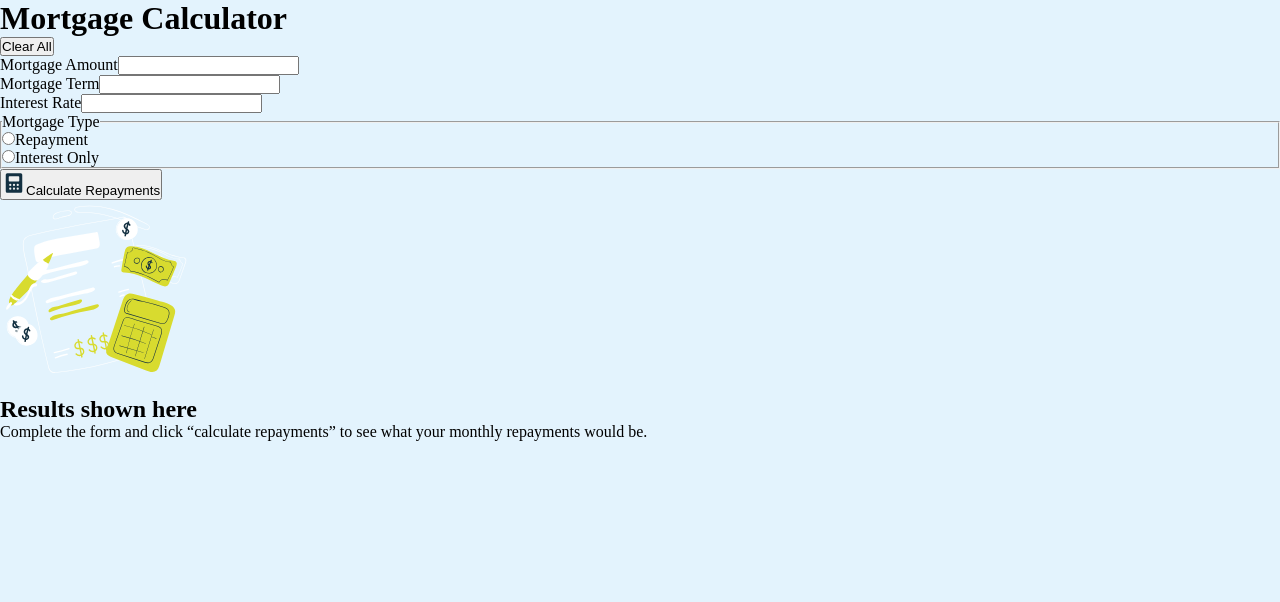
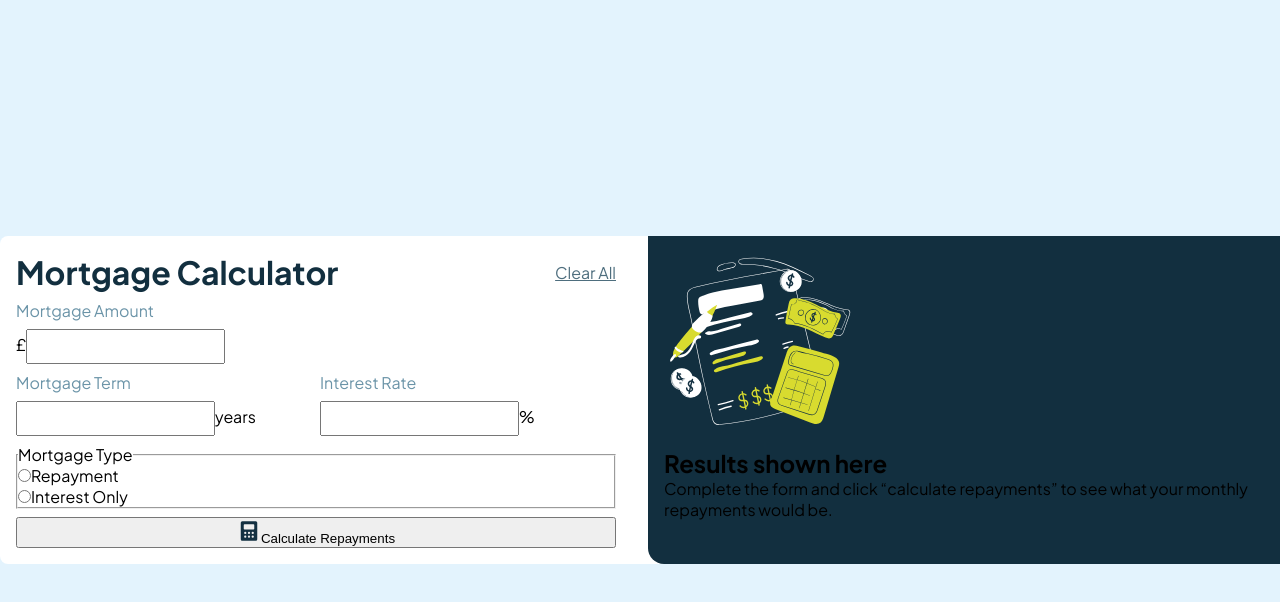
Before and after one commit to hrong1/mortgage-repayment-calculator, a React (Vite) app: page / in a window 1280 px wide. Shown: the top 602 px of the page. Built offline with nearby package versions, Linux system fonts and the light colour scheme.

Commit message:
add prefix

```diff
--- a/src/App.scss
+++ b/src/App.scss
@@ -1,4 +1,19 @@
 body {
     overflow-x: hidden;
     background-color: $color-slate-100;
+    font-family: $font-main;
+    min-height: 100vh;
+    display: flex;
+    justify-content: center;
+    align-items: center;
 }
+
+.mortgageCalculator {
+    display: grid;
+    grid-template-columns: 1fr 1fr;
+    gap: $spacing-3;
+    justify-content: center;
+    align-items: center;
+    background-color: $color-white;
+    border-radius: $border-radius-md;
+}
--- a/src/App.tsx
+++ b/src/App.tsx
@@ -19,7 +19,7 @@ function App() {
   };
 
   return (
-    <main>
+    <main className="mortgageCalculator">
       <DataInput formChange={formDataChange}/>
       <Result data={submittedData}/>
     </main>
--- a/src/component/dataInput.scss
+++ b/src/component/dataInput.scss
@@ -0,0 +1,55 @@
+.calculator{
+    display: flex;
+    flex-direction: column;
+    padding: $spacing-3;
+    gap: $spacing-2;
+
+    &__header {
+        display: grid;
+        grid-template-columns: 1fr auto;
+        justify-content: center;
+    }
+
+    &__title {
+        color: $color-slate-900;
+    }
+
+    &__clear-btn {
+       cursor: pointer;
+       text-decoration: underline;
+        border: none;
+        outline: none;
+        background: none;
+        color: $color-slate-700;
+        font: inherit;
+    }
+
+    &__inputs {
+        display: grid;
+        justify-content: center;
+        align-items: center;
+        grid-template-columns: 1fr 1fr;
+        gap: $spacing-2;
+    }
+
+    &__inputs > :first-child {
+        grid-column: 1 / -1;
+    }
+
+    &__group {
+        display: flex;
+        flex-direction: column;
+        justify-content: center;
+        gap: $spacing-2;
+    }
+
+    &__label {
+        color: $color-slate-500;
+    }
+
+    &__input {
+        padding: $spacing-2;
+        color: $color-slate-900;
+        font-weight:bold;
+    }
+}
--- a/src/component/dataInput.tsx
+++ b/src/component/dataInput.tsx
@@ -36,6 +36,8 @@ const DataInput = ({ formChange }: DataInputProps) => {
             <section className="calculator__inputs">
                 <div className="calculator__group">
                     <label className="calculator__label" htmlFor="amount" >Mortgage Amount</label>
+                    <div className="calculator__input-wrapper">
+                        <span className="calculator__prefix" aria-hidden="true">£</span>
                         <input
                             className="calculator__input"
                             type="number"
@@ -54,10 +56,13 @@ const DataInput = ({ formChange }: DataInputProps) => {
                                 valueAsNumber: true
                             })}
                         />
+                    </div>
+
                     {errors.amount && <span className="calculator__error">{errors.amount.message}</span>}
                 </div>
                 <div className="calculator__group">
                     <label className="calculator__label" htmlFor="term">Mortgage Term</label>
+                    <div className="calculator__input-wrapper">
                         <input
                             className="calculator__input"
                             type="number"
@@ -77,10 +82,13 @@ const DataInput = ({ formChange }: DataInputProps) => {
                                 valueAsNumber: true
                             })}
                         />
+                        <span className="calculator__prefix" aria-hidden="true">years</span>
+                    </div>
                     {errors.term && <span className="calculator__error">{errors.term.message}</span>}
                 </div>
                 <div className="calculator__group">
                     <label className="calculator__label" htmlFor="rate">Interest Rate</label>
+                    <div className="calculator__input-wrapper">
                         <input
                             className="calculator__input"
                             type="number"
@@ -100,6 +108,9 @@ const DataInput = ({ formChange }: DataInputProps) => {
                                 valueAsNumber: true
                             })}
                         />
+                        <span className="calculator__prefix" aria-hidden="true">%</span>
+                    </div>
+
                     {errors.rate && <span className="calculator__error">{errors.rate.message}</span>}
                 </div>
             </section>
--- a/src/component/result.scss
+++ b/src/component/result.scss
@@ -0,0 +1,9 @@
+.result {
+    display: flex;
+    flex-direction: column;
+    gap: $spacing-2;
+    background-color: $color-slate-900;
+    height: 100%;
+    border-bottom-left-radius: $border-radius-lg;
+    padding: $spacing-3;
+}
--- a/src/component/result.tsx
+++ b/src/component/result.tsx
@@ -45,9 +45,9 @@ const Result = ({ data }: ResultProps) => {
         }
     }
     return (
-        <div>
+        <div className="result">
             {data && finalPayment.monthly!==null && finalPayment.total!==null ? (
-                <div>
+                <div className="result__info">
                     <h2>Your results</h2>
                     <p>
                         Your results are shown below based on the information you provided. To adjust the results, edit the form and click “calculate repayments” again.
@@ -61,7 +61,7 @@ const Result = ({ data }: ResultProps) => {
 
                 </div>
             ):(
-                <div>
+                <div className="result__empty">
                     <EmptyImg/>
                     <h2>Results shown here</h2>
                     <p>
--- a/src/styles/_variables.scss
+++ b/src/styles/_variables.scss
@@ -8,7 +8,7 @@ $color-slate-500: hsl(200, 26%, 54%);
 $color-slate-700: hsl(200, 24%, 40%);
 $color-slate-900: hsl(202, 55%, 16%);
 // font
-$font-main: "Rubik", sans-serif;
+$font-main: "Plus Jakarta Sans", sans-serif;
 $fs-base: 1rem;
 $fs-xxs: 0.5rem;
 $fs-xs: 0.625rem;
```
Lines whose indentation alone changed are shown as unchanged.
